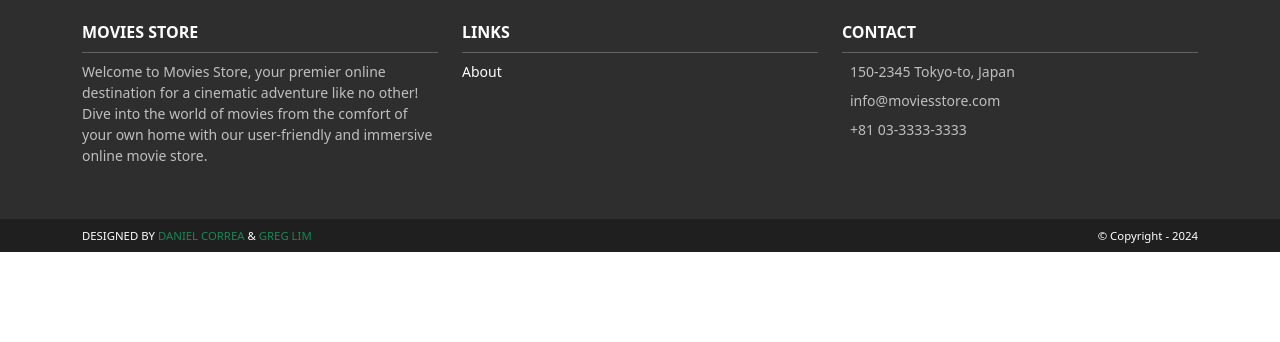
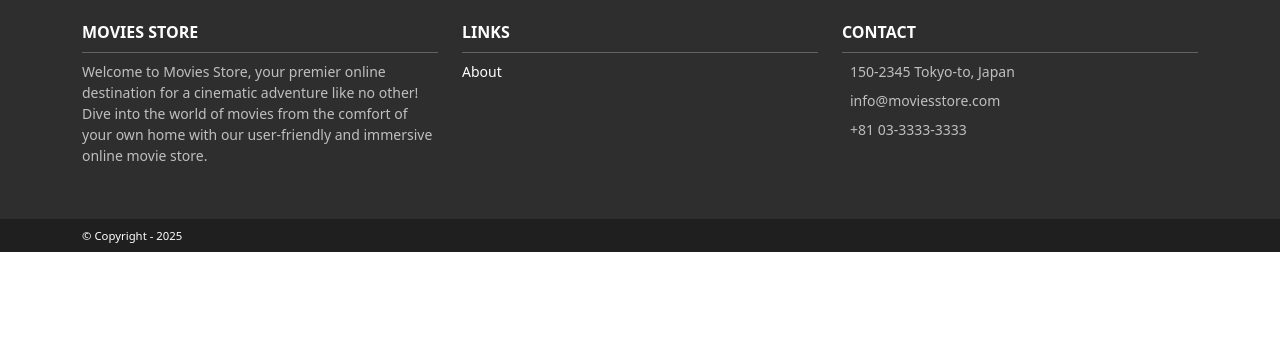
Before and after one commit to TheRealBKJ/GTMoviesStores, a Django app: page / in a window 1280 px wide. Shown: the part 368-710 px from the top of the page. Run offline with Django 5.2, Linux system fonts and the light colour scheme; some libraries are stand-ins or nearby versions; some web fonts are replaced.

Commit message:
Update base.html

```diff
--- a/moviesstore/moviesstore/templates/base.html
+++ b/moviesstore/moviesstore/templates/base.html
@@ -90,8 +90,7 @@
 
 <section class="p-2 ms-footer-bottom bg-darker text-white">
   <div class="container d-flex justify-content-between align-items-center">
-    <span class="small">DESIGNED BY <a href="https://www.x.com/danielgarax" class="text-success text-decoration-none" target="_blank">DANIEL CORREA</a> & <a href="https://www.x.com/greglim81" class="text-success text-decoration-none" target="_blank">GREG LIM</a></span>
-    <span class="small">© Copyright - 2024</span>
+    <span class="small">© Copyright - 2025</span>
   </div>
 </section>
 <!-- Footer -->
```
